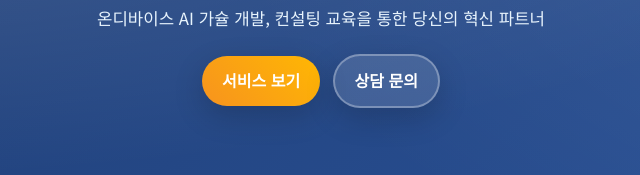
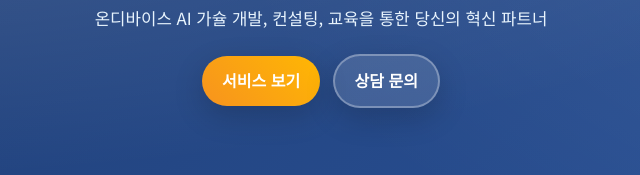
Before and after one commit to hongwoosystems/hongwoosystems.github.io, a plain HTML site: page index.html in a window 1280 px wide. Shown: the part 225-400 px from the top of the page, 319-959 px from the left. Drawn offline with Linux system fonts and the light colour scheme.

Commit message:
Add files via upload

```diff
--- a/index.html
+++ b/index.html
@@ -562,7 +562,7 @@
 
 <section class="hero" id="home">
 <h1>온디바이스 AI, 혁신을 현실로</h1>
-<p class="subtitle">온디바이스 AI 가슐 개발, 컨설팅 교육을 통한 당신의 혁신 파트너</p>
+<p class="subtitle">온디바이스 AI 가슐 개발, 컨설팅, 교육을 통한 당신의 혁신 파트너</p>
 <div class="cta">
 <a class="btn btn-primary" href="#services">서비스 보기</a>
 <a class="btn btn-secondary" href="#contact">상담 문의</a>
```
